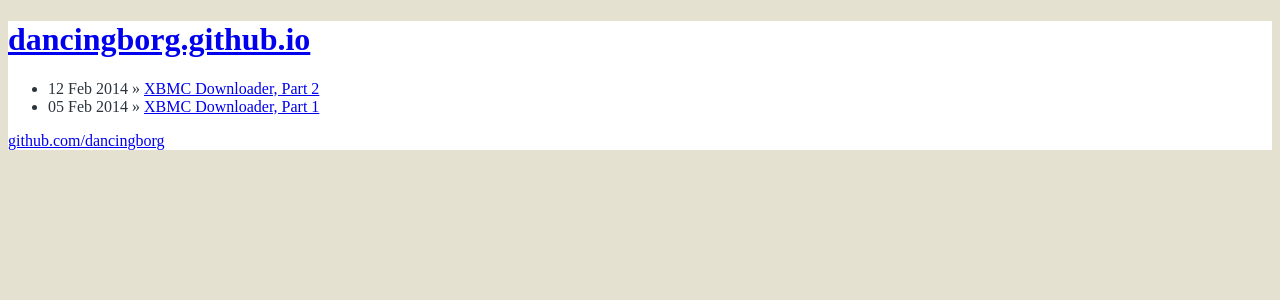
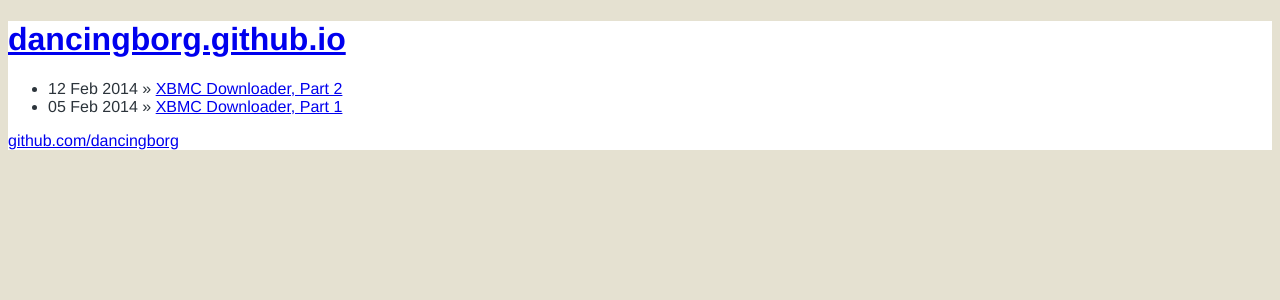
Before and after one commit to andre-abadi/andre-abadi.github.io, a Jekyll site: the page built from index.html, in a window 1280 px wide. Shown: the top 300 px of the page. Built offline with Jekyll 4.4.1, drawn with Linux system fonts in a browser that asks for light colours; Markdown is read by kramdown in place of the engine named in the settings.

Commit message:
font family

```diff
--- a/css/main.css
+++ b/css/main.css
@@ -1,7 +1,7 @@
 body {
   background-color: #E5E1D1;
   color: #2C343B;
-  font: Helvetica, Arial, sans-serif;
+  font-family: Helvetica, Arial, sans-serif;
 }
 
 .site {
```
